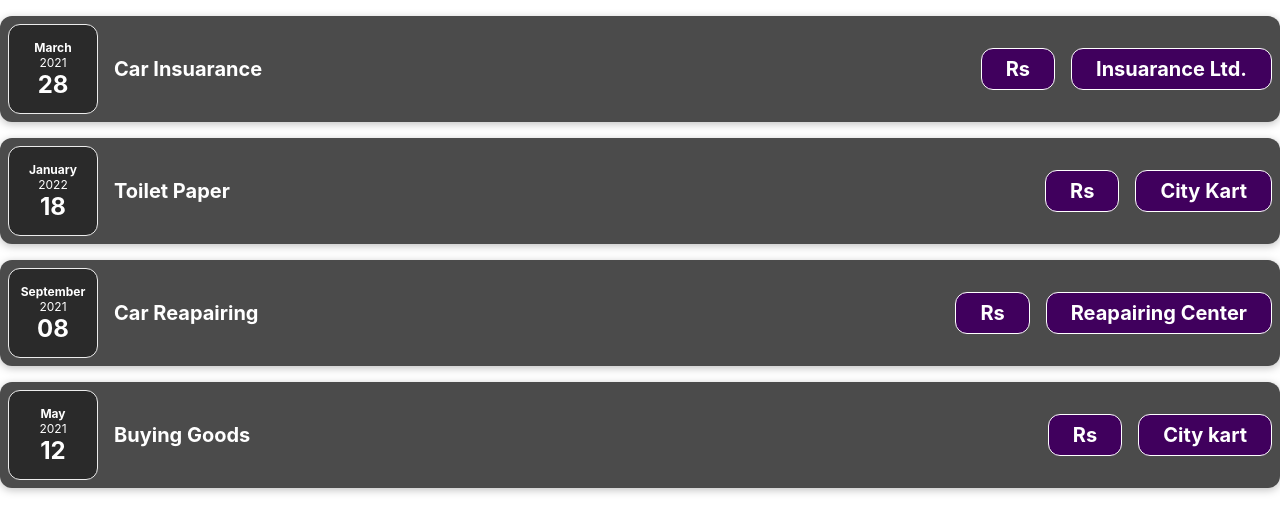
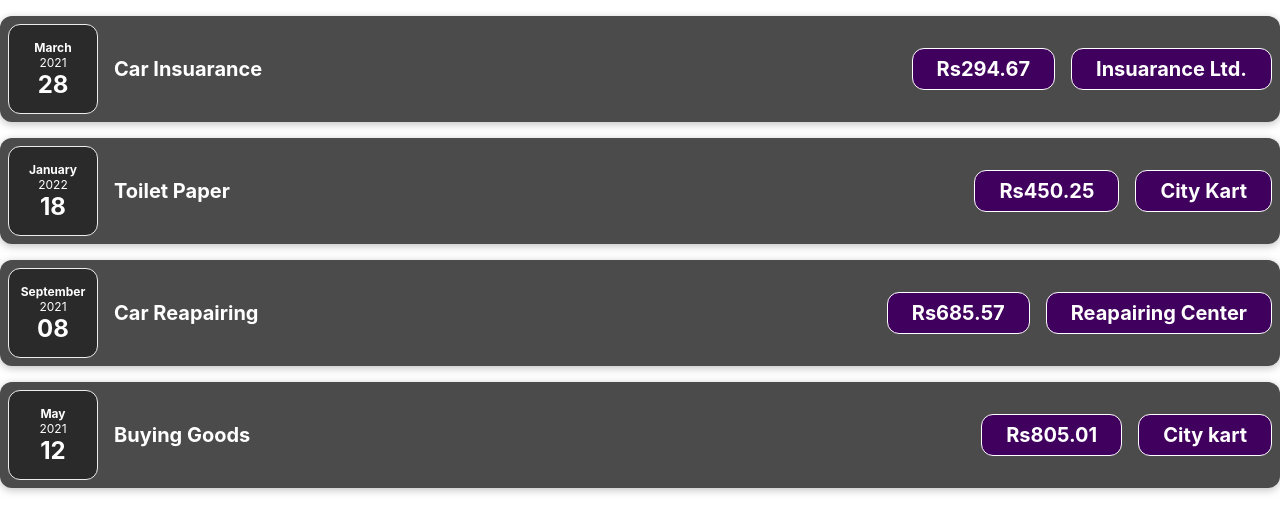
Before and after one commit to ShivaMisraa/ExpenseTrackerWithReact, a React (Create React App) app: page / in a window 1280 px wide. Shown: the top 532 px of the page. Built offline with nearby package versions, Linux system fonts and the light colour scheme.

Commit message:
This is updated code(previous has some typos)

```diff
--- a/src/App.js
+++ b/src/App.js
@@ -6,25 +6,25 @@ function App() {
   const expenses=[
     {id:"e1",
     title:"Car Insuarance",
-    ammount:294.67,
+    amount:294.67,
     date: new Date(2021,2,28),
     location:"Insuarance Ltd."},
 
     {id:"e2",
     title:"Toilet Paper",
-    ammount:450.25,
+    amount:450.25,
     date: new Date(2021,12,18),
     location:"City Kart"},
 
     {id:"e3",
     title:"Car Reapairing",
-    ammount:685.57,
+    amount:685.57,
     date: new Date(2021,8,8),
   location:"Reapairing Center"},
 
     {id:"e4",
     title:"Buying Goods",
-    ammount:805.01,
+    amount:805.01,
     date: new Date(2021,4,12),
   location:"City kart"},
   ];
@@ -33,25 +33,25 @@ function App() {
 
       <ExpenseItem
        title={expenses[0].title}
-       ammount={expenses[0].ammount}
+       amount={expenses[0].amount}
        date={expenses[0].date}
        location={expenses[0].location}
        />
       <ExpenseItem
       title={expenses[1].title}
-       ammount={expenses[1].ammount}
+       amount={expenses[1].amount}
         date={expenses[1].date}
         location={expenses[1].location}
         />
       <ExpenseItem
       title={expenses[2].title}
-       ammount={expenses[2].ammount}
+       amount={expenses[2].amount}
        date={expenses[2].date}
        location={expenses[2].location}
        />
       <ExpenseItem
       title={expenses[3].title}
-       ammount={expenses[3].ammount}
+       amount={expenses[3].amount}
        date={expenses[3].date}
        location={expenses[3].location}
        />
--- a/src/Components/ExpenseDetails.js
+++ b/src/Components/ExpenseDetails.js
@@ -1,13 +1,14 @@
 import './ExpenseItem.css';
 
 function ExpenseDetails(props){
-    const ammount= props.ammount;
+
+    const amount= props.amount;
     const location= props.location;
 
     return(
         <div className='expense-item__description'>
             <h2>{props.title}</h2>
-            <div className='expense-item__price'>Rs {ammount}</div>
+            <div className='expense-item__price'> Rs{amount}</div>
             <div className='expense-item__price'> {location}</div>
             </div>
     )
```
